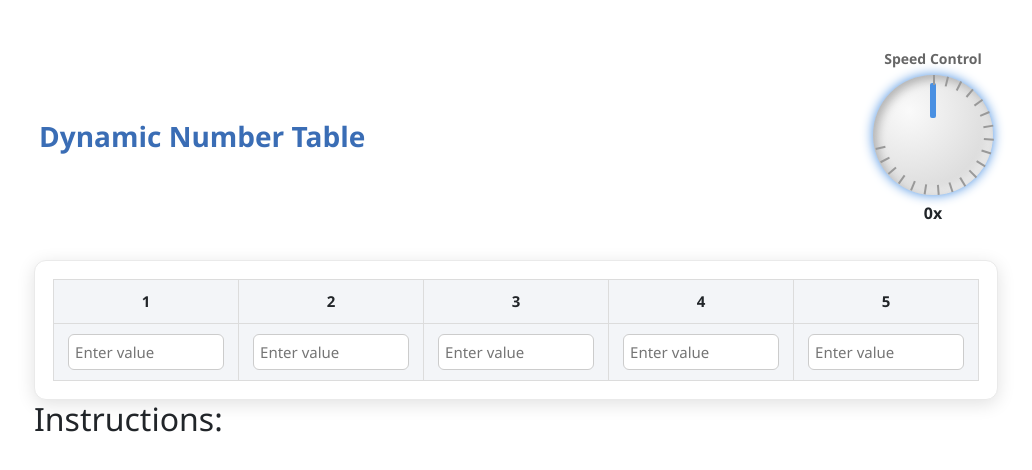
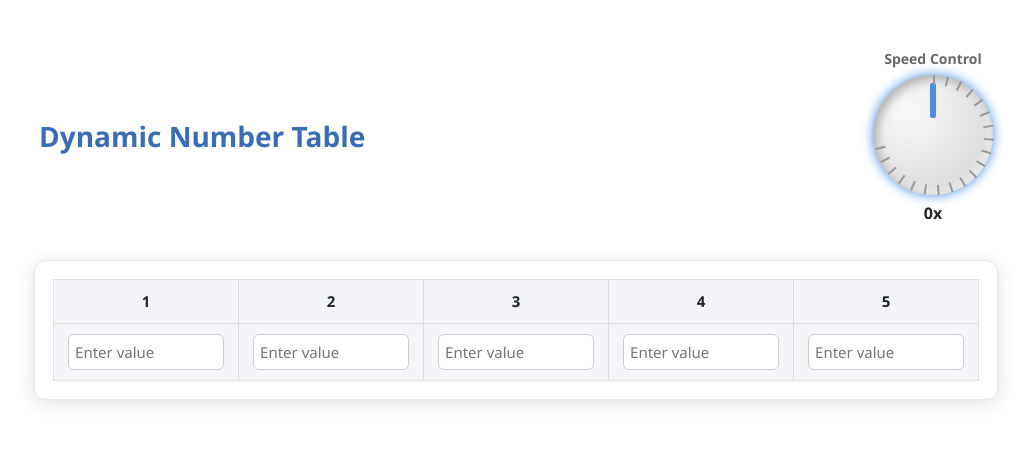
Before and after one commit to Akshay883-dev/Dynamic-Table, an Angular app: page /dynamic-table in a window 1280 px wide. Shown: the top 470 px of the page, without its empty margins (124-1156 px from the left). Built offline with nearby package versions, Linux system fonts and the light colour scheme.

Commit message:
Revert "remove something"
This reverts commit 9eafe8a664c0913c20d59c43701cbaedeb462e52.

```diff
--- a/src/app/dynamic-table/dynamic-table.component.html
+++ b/src/app/dynamic-table/dynamic-table.component.html
@@ -53,5 +53,5 @@
             </tbody>
         </table>
     </div>
-    <h2>Instructions:</h2>
+
 </div>
```
